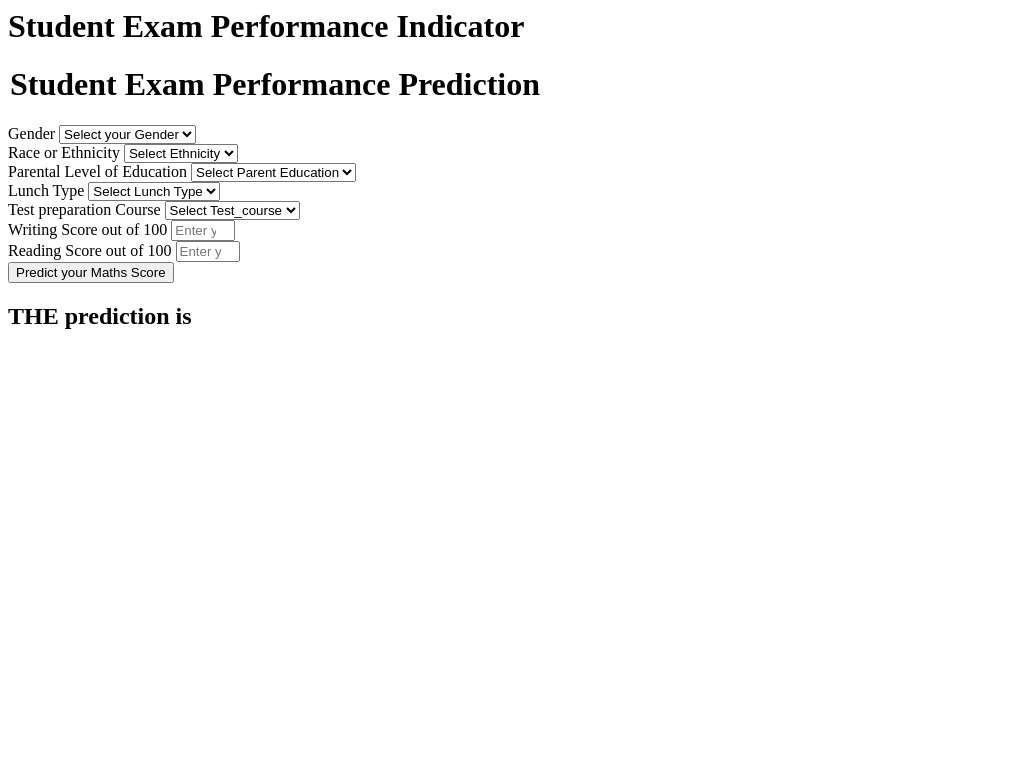
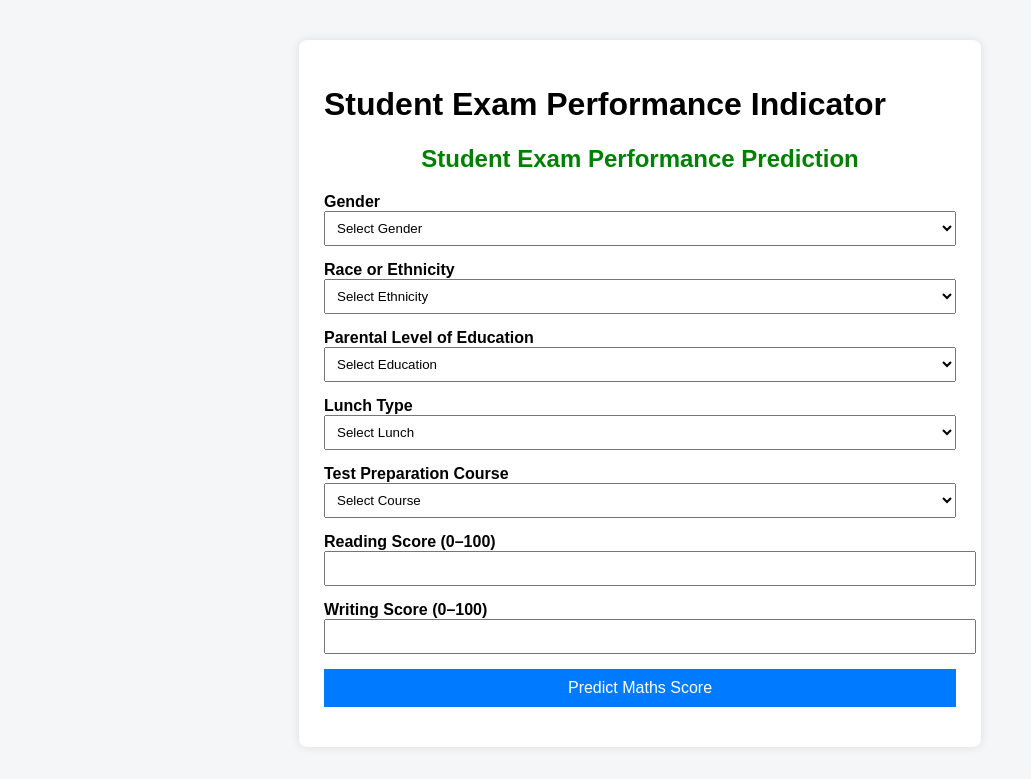
Before and after one commit to Abdulmanan6170/ml_project, a Flask app: page /predictdata in a window 1280 px wide. Shown: the top 779 px of the page, without its empty margins (0-1031 px from the left). Run offline with Flask 3, Linux system fonts and the light colour scheme.

Commit message:
debugged

```diff
--- a/app.py
+++ b/app.py
@@ -1,44 +1,50 @@
-from flask import Flask,request,render_template
-import numpy as np
-import pandas as pd
-from sklearn.preprocessing import StandardScaler
-from src.Pipeline.predict_pipeline import CustomData,PredictPipeline
+from flask import Flask, request, render_template
+from src.Pipeline.predict_pipeline import CustomData, PredictPipeline
 
-application=Flask(__name__)
+# Create Flask app
+application = Flask(__name__)
+app = application
 
-app=application
-
-## Route for a home page
 
 @app.route('/')
 def index():
+    """Landing page"""
     return render_template('index.html')
 
-@app.route('/predictdata',methods=['GET','POST'])
+
+@app.route('/predictdata', methods=['GET', 'POST'])
 def predict_datapoint():
-    if request.method=='GET':
+    """Prediction route"""
+    if request.method == 'GET':
         return render_template('home.html')
-    else:
-        data=CustomData(
+
+    try:
+        # Collect form data
+        data = CustomData(
             gender=request.form.get('gender'),
             race_ethnicity=request.form.get('ethnicity'),
             parental_level_of_education=request.form.get('parental_level_of_education'),
             lunch=request.form.get('lunch'),
             test_preparation_course=request.form.get('test_preparation_course'),
-            reading_score=float(request.form.get('writing_score')),
-            writing_score=float(request.form.get('reading_score'))
+            reading_score=float(request.form.get('reading_score', 0)),
+            writing_score=float(request.form.get('writing_score', 0))
+        )
 
-        )
-        pred_df=data.get_data_as_data_frame()
-        print(pred_df)
-        #print("Before Prediction")
+        # Convert to DataFrame
+        pred_df = data.get_data_as_data_frame()
+        print("Input DataFrame:\n", pred_df)
 
-        predict_pipeline=PredictPipeline()
-        #print("Mid Prediction")
-        results=predict_pipeline.predict(pred_df)
-       #print("after Prediction")
-        return render_template('home.html',results=results[0])
+        # Predict
+        predict_pipeline = PredictPipeline()
+        results = predict_pipeline.predict(pred_df)
+
+        return render_template('home.html', results=results[0])
+
+    except Exception as e:
+        print("Prediction Error:", e)
+        return render_template('home.html', error=str(e))
 
 
-if __name__=="__main__":
-    app.run(host="0.0.0.0",debug=True)
+if __name__ == "__main__":
+    # Run the app
+    app.run(host="0.0.0.0", port=5000, debug=True)
--- a/src/Components/Data_Transformation.py
+++ b/src/Components/Data_Transformation.py
@@ -17,7 +17,7 @@ from src.utils import evaluate_models
 
 @dataclass
 class DataTransformationConfig:
-    preprocessor_obj_file_path=os.path.join('artifacts',"proprocessor.pkl")
+    preprocessor_obj_file_path=os.path.join("artifacts", "preprocessor.pkl")
 
 class DataTransformation:
     def __init__(self):
--- a/templates/home.html
+++ b/templates/home.html
@@ -1,111 +1,143 @@
-<html>
+<!DOCTYPE html>
+<html lang="en">
+<head>
+    <meta charset="UTF-8">
+    <title>Student Exam Performance Indicator</title>
+    <style>
+        body {
+            font-family: Arial, sans-serif;
+            background-color: #f4f6f8;
+        }
+        .login {
+            width: 50%;
+            margin: auto;
+            margin-top: 40px;
+            padding: 25px;
+            background: white;
+            border-radius: 8px;
+            box-shadow: 0 0 10px rgba(0,0,0,0.1);
+        }
+        .mb-3 {
+            margin-bottom: 15px;
+        }
+        label {
+            font-weight: bold;
+        }
+        input, select {
+            width: 100%;
+            padding: 8px;
+        }
+        .btn {
+            padding: 10px;
+            width: 100%;
+            font-size: 16px;
+            background-color: #007bff;
+            border: none;
+            color: white;
+            cursor: pointer;
+        }
+        .btn:hover {
+            background-color: #0056b3;
+        }
+        h2 {
+            text-align: center;
+            color: green;
+        }
+        .error {
+            color: red;
+            text-align: center;
+        }
+    </style>
+</head>
+
 <body>
-    <div class="login">
-       <h1>Student Exam Performance Indicator</h1>
 
-       <form action="{{ url_for('predict_datapoint')}}" method="post">
-        <h1>
-            <legend>Student Exam Performance Prediction</legend>
-        </h1>
+<div class="login">
+    <h1>Student Exam Performance Indicator</h1>
+
+    <form action="{{ url_for('predict_datapoint') }}" method="post">
+
+        <legend><h2>Student Exam Performance Prediction</h2></legend>
+
         <div class="mb-3">
-            <label class="form-label">Gender</label>
-            <select class="form-control" name="gender" placeholder="Enter you Gender" required>
-                <option class="placeholder" selected disabled value="">Select your Gender</option>
-                <option value="male">
-                    Male
-                </option>
-                <option value="female">
-                    Female
-                </option>
+            <label>Gender</label>
+            <select name="gender" required>
+                <option disabled selected value="">Select Gender</option>
+                <option value="male">Male</option>
+                <option value="female">Female</option>
             </select>
         </div>
+
         <div class="mb-3">
-            <label class="form-label">Race or Ethnicity</label>
-            <select class="form-control" name="ethnicity" placeholder="Enter you ethnicity" required>
-                <option class="placeholder" selected disabled value="">Select Ethnicity</option>
-                <option value="group A">
-                    Group A
-                </option>
-                <option value="group B">
-                    Group B
-                </option>
-                <option value="group C">
-                    Group C
-                </option>
-                <option value="group D">
-                    Group D
-                </option>
-                <option value="group E">
-                    Group E
-                </option>
+            <label>Race or Ethnicity</label>
+            <select name="ethnicity" required>
+                <option disabled selected value="">Select Ethnicity</option>
+                <option value="group A">Group A</option>
+                <option value="group B">Group B</option>
+                <option value="group C">Group C</option>
+                <option value="group D">Group D</option>
+                <option value="group E">Group E</option>
             </select>
         </div>
+
         <div class="mb-3">
-            <label class="form-label">Parental Level of Education</label>
-            <select class="form-control" name="parental_level_of_education"
-                placeholder="Enter you Parent Education" required>
-                <option class="placeholder" selected disabled value="">Select Parent Education</option>
-                <option value="associate's degree">
-                    associate's degree
-                </option>
-                <option value="bachelor's degree">
-                    bachelor's degree
-                </option>
-                <option value="high school">
-                    high school
-                </option>
-                <option value="master's degree">
-                    master's degree
-                </option>
-                <option value="some college">
-                    some college
-                </option>
-                <option value="some high school">
-                    some high school
-                </option>
+            <label>Parental Level of Education</label>
+            <select name="parental_level_of_education" required>
+                <option disabled selected value="">Select Education</option>
+                <option value="associate's degree">Associate's Degree</option>
+                <option value="bachelor's degree">Bachelor's Degree</option>
+                <option value="high school">High School</option>
+                <option value="master's degree">Master's Degree</option>
+                <option value="some college">Some College</option>
+                <option value="some high school">Some High School</option>
             </select>
         </div>
+
         <div class="mb-3">
-            <label class="form-label">Lunch Type</label>
-            <select class="form-control" name="lunch" placeholder="Enter you Lunch" required>
-                <option class="placeholder" selected disabled value="">Select Lunch Type</option>
-                <option value="free/reduced">
-                    free/reduced
-                </option>
-                <option value="standard">
-                    standard
-                </option>
+            <label>Lunch Type</label>
+            <select name="lunch" required>
+                <option disabled selected value="">Select Lunch</option>
+                <option value="standard">Standard</option>
+                <option value="free/reduced">Free/Reduced</option>
             </select>
         </div>
+
         <div class="mb-3">
-            <label class="form-label">Test preparation Course</label>
-            <select class="form-control" name="test_preparation_course" placeholder="Enter you Course"
-                required>
-                <option class="placeholder" selected disabled value="">Select Test_course</option>
-                <option value="none">
-                    None
-                </option>
-                <option value="completed">
-                    Completed
-                </option>
+            <label>Test Preparation Course</label>
+            <select name="test_preparation_course" required>
+                <option disabled selected value="">Select Course</option>
+                <option value="none">None</option>
+                <option value="completed">Completed</option>
             </select>
         </div>
+
+        <!-- ✅ CORRECTED SCORE INPUTS -->
+
         <div class="mb-3">
-            <label class="form-label">Writing Score out of 100</label>
-            <input class="form-control" type="number" name="reading_score"
-                placeholder="Enter your Reading score" min='0' max='100' />
+            <label>Reading Score (0–100)</label>
+            <input type="number" name="reading_score" min="0" max="100" required>
         </div>
+
         <div class="mb-3">
-            <label class="form-label">Reading Score out of 100</label>
-            <input class="form-control" type="number" name="writing_score"
-                placeholder="Enter your Reading Score" min='0' max='100' />
+            <label>Writing Score (0–100)</label>
+            <input type="number" name="writing_score" min="0" max="100" required>
         </div>
+
         <div class="mb-3">
-            <input class="btn btn-primary" type="submit" value="Predict your Maths Score" required />
+            <input class="btn" type="submit" value="Predict Maths Score">
         </div>
+
     </form>
-    <h2>
-       THE  prediction is {{results}}
-    </h2>
-   <body>
+
+    {% if results %}
+        <h2>Predicted Maths Score: {{ results }}</h2>
+    {% endif %}
+
+    {% if error %}
+        <p class="error">Error: {{ error }}</p>
+    {% endif %}
+
+</div>
+
+</body>
 </html>
```
Also changed, not shown: src/Pipeline/predict_pipeline.py (+42 -26 lines), README.md, 2 other files.
